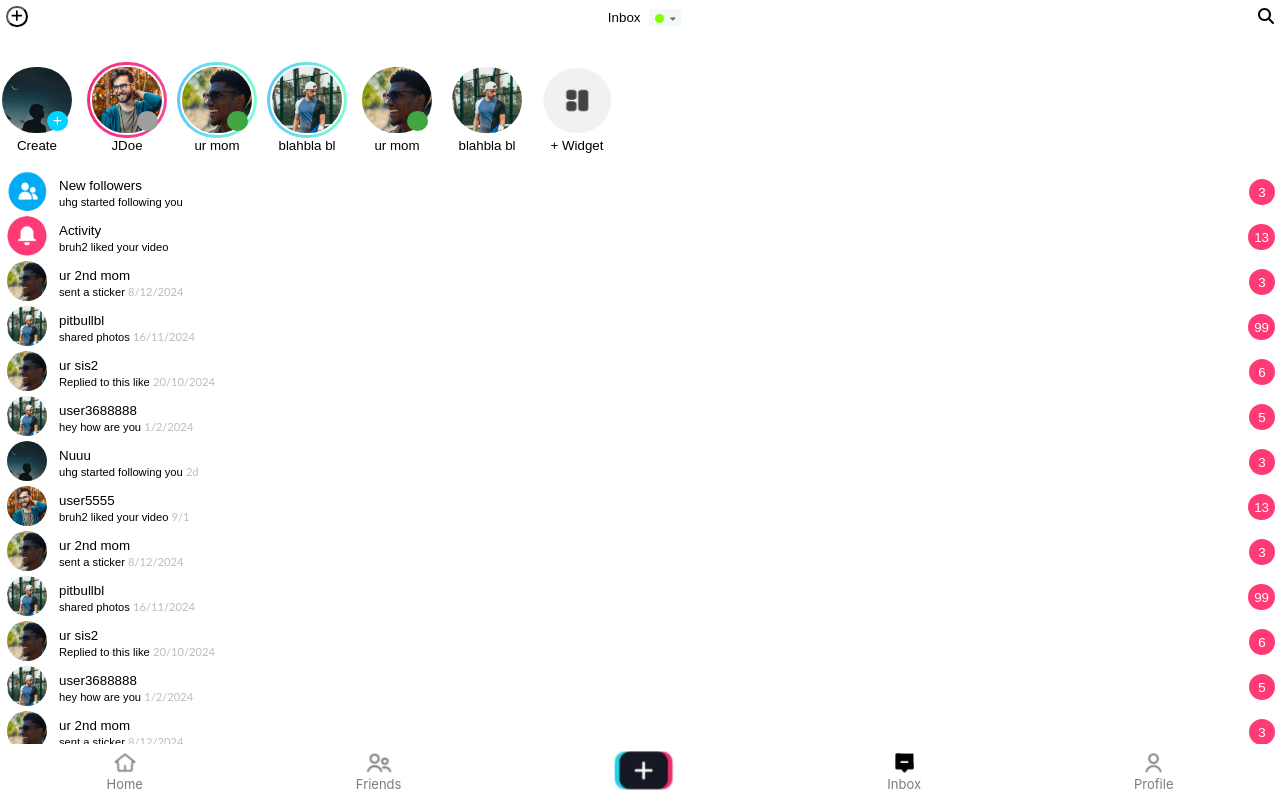
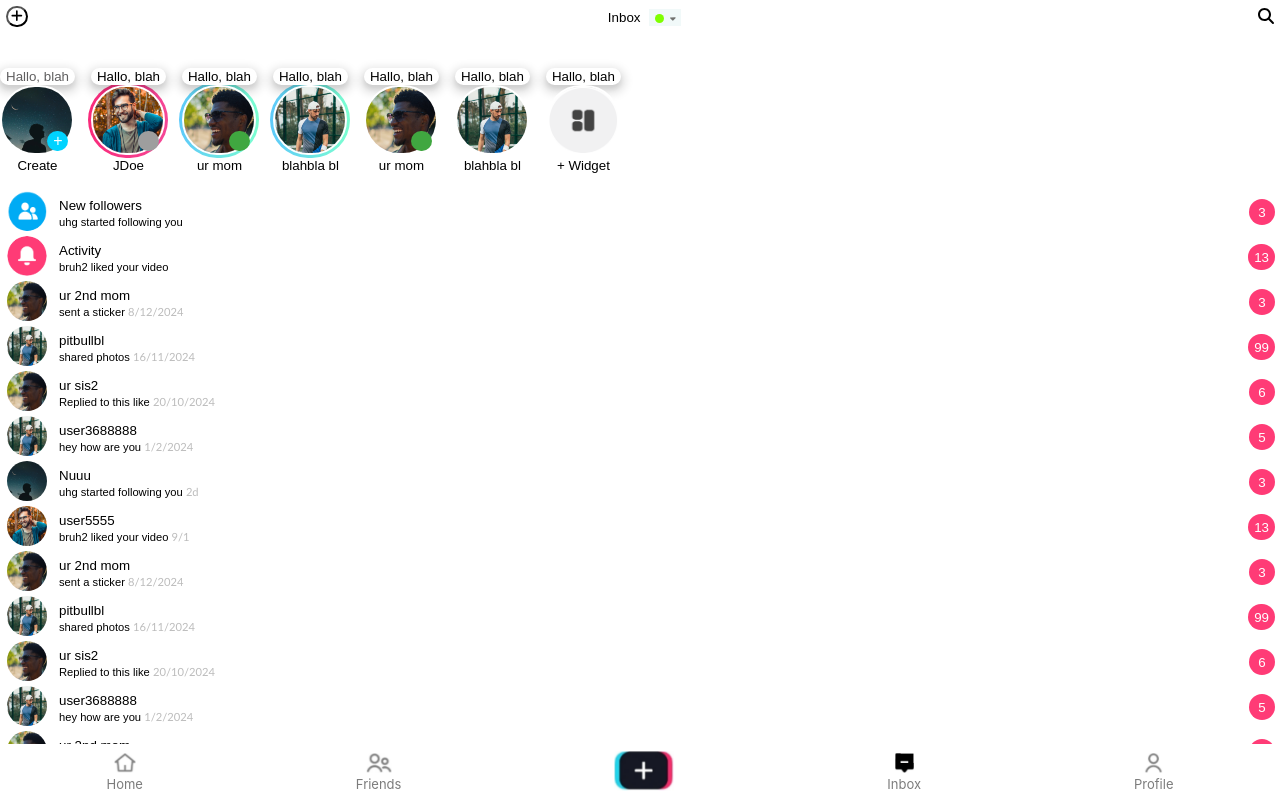
Before and after one commit to spasovags/Vidapp, a Next.js app: page /inbox in a window 1280 px wide. Shown: the top 798 px of the page. Built offline with nearby package versions, Linux system fonts and the light colour scheme; grey boxes are pictures that could not be loaded; a web font is replaced by a local one.

Commit message:
stories fix

```diff
--- a/components/InboxFriendsTop.js
+++ b/components/InboxFriendsTop.js
@@ -6,6 +6,7 @@ const InboxFriendsTop = (props) => {
 
   const activitySent = props.friendTop.activity;
   const hasStory = props.friendTop.hasStory;
+  const userThoughtNoMessage = props.friendTop.username === 'Create' ? true : false;
 
   const sendContextMenu = () => {
     const activity = props.friendTop.activity;
@@ -23,16 +24,25 @@ const InboxFriendsTop = (props) => {
     }
   };
 
-  const [isSendButtonText, setIsSendButtonText] = useState("Send");
-  const [isSentContextMenu, setIsSentContextMenu] = useState(false);
-
   const openChat = (event) => {
 
   }
-
+console.log(' uset ', userThoughtNoMessage);
     return (
       <div
         className={`${styles["InboxFriendsTopItemContainer"]}`}>
+        <div
+          className={`${styles["inboxTopThought"]}`}>
+
+           <button onClick={openChat}
+             className={`${styles["addThoughtButton"]}
+                     ${ userThoughtNoMessage ? `${styles["userHasNoMessage"]}` : ""  }`} >
+            {props.friendTop.thought}
+
+           </button>
+
+         </div>
+
          <div
           className={`${styles["photoTopItemContainer"]}`}>
 
--- a/components/InboxFriendsTopContainer.js
+++ b/components/InboxFriendsTopContainer.js
@@ -20,31 +20,38 @@ const InboxFriendsTopContainer = (props) => {
     const friendsTop = [
         { profpic: `${basePathProfpics}/${userdata[11].profpic}`,
         username: "Create",
+        thought: userdata[0].thought,
         activity: "add",
         hasStory: false},
         { profpic: `${basePathProfpics}/${userdata[1].profpic}`,
         username: "JDoe",
         activity: "live",
+        thought: userdata[1].thought,
         hasStory: false},
         { profpic: `${basePathProfpics}/${userdata[2].profpic}`,
         username: "ur mom",
         activity: "online",
+        thought: userdata[2].thought,
         hasStory: true},
         { profpic: `${basePathProfpics}/${userdata[3].profpic}`,
         username: "blahbla bl",
         activity: "none",
+        thought: userdata[3].thought,
         hasStory: true},
         { profpic: `${basePathProfpics}/${userdata[2].profpic}`,
         username: "ur mom",
         activity: "online",
+        thought: userdata[4].thought,
         hasStory: false},
         { profpic: `${basePathProfpics}/${userdata[3].profpic}`,
         username: "blahbla bl",
         activity: "none",
+        thought: userdata[5].thought,
         hasStory: false},
         { profpic: `${basePathProfpics}/${userdata[14].profpic}`,
         username: "+ Widget",
         activity: "none",
+        thought: userdata[6].thought,
         hasStory: false}
 
         ];
--- a/json/data.json
+++ b/json/data.json
@@ -7,6 +7,7 @@
       "likes": "566",
       "comments": "446",
       "saved": "88",
+      "thought": "Hallo, blah",
       "shares": "43",
       "replies": ["💯", "I'm doing everything I can", "thank you for the update", "big blessing is coming your way", "I've never tried it.", "I am so sorry for you" ],
       "description": "Lorem ipsum dolor sit amet consectetur adipisicing elit. Repellendus iste, ut natus, consectetur nobis dignissimos nostrum accusantium, est doloribus totam qui ratione sint laboriosam? Voluptatem perferendis dolor, nemo atque magnam fugiat non praesentium animi magni quia autem accusantium dignissimos dolor"
@@ -19,6 +20,7 @@
       "likes": "23k",
       "comments": "6,667",
       "saved": "1,235",
+      "thought": "Hallo, blah",
       "shares": "7,990",
       "replies": ["💯", "I'm doing everything I can", "thank you for the update", "big blessing is coming your way", "I've never tried it.", "I am so sorry for you" ],
       "description": "lorem"
@@ -31,6 +33,7 @@
       "likes": "990",
       "comments": "97",
       "saved": "47",
+      "thought": "Hallo, blah",
       "shares": "690",
       "replies": ["💯", "I'm doing everything I can"],
       "description": "erferendis s dolor"
@@ -43,6 +46,7 @@
       "likes": "1.7M",
       "comments": "33.5k",
       "saved": "78.2k",
+      "thought": "Hallo, blah",
       "shares": "347k",
       "description": "#jkhklp #voplkpo #hloolh",
       "replies": ["That’s amazing news ", "I'm going to get one ", "Next level.", "You've done amazing", "I've never tried it.", "You should hire elves " ]
@@ -55,6 +59,7 @@
       "likes": "0",
       "comments": "0",
       "saved": "0",
+      "thought": "Hallo, blah",
       "shares": "0",
       "replies": ["💯", "I'm doing everything I can", "thank you for the update", "big blessing is coming your way", "I've never tried it.", "I am so sorry for you" ],
       "description": "Lorem ipsum dolor sit amet consectetur adipisicing elit. Repellendus iste, ut natus, consectetur nobis dignissimos nostrum accusantium, est doloribus totam qui ratione sint laboriosam? Voluptatem perferendis dolor, nemo atque magnam fugiat non praesentium animi magni quia autem accusantium dignissimos dolor"
@@ -67,6 +72,7 @@
       "likes": "5.6M",
       "comments": "390.3k",
       "saved": "220.5k",
+      "thought": "Hallo, blah",
       "shares": "700.1k",
       "replies": ["💯", "I'm doing everything I can", "thank you for the update", "big blessing is coming your way", "I've never tried it.", "I am so sorry for you" ],
       "description": "Lorem ipsum dolor sit amet consectetur adipisicing elit. Repellendus iste, ut natus, consectetur nobis dignissimos nostrum accusantium, est doloribus totam qui ratione sint laboriosam? Voluptatem perferendis dolor, nemo atque magnam fugiat non praesentium animi magni quia autem accusantium dignissimos dolor"
@@ -79,6 +85,7 @@
       "likes": "89",
       "comments": "1,779",
       "saved": "24",
+      "thought": "Hallo, blah",
       "shares": "55",
       "replies": ["💯", "I'm doing everything I can", "thank you for the update", "big blessing is coming your way", "I've never tried it.", "I am so sorry for you" ],
       "description": "Lorem ipsum dolor sit amet consectetur adipisicing elit. Repellendus iste, ut natus, consectetur nobis dignissimos nostrum accusantium, est doloribus totam qui ratione sint laboriosam? Voluptatem perferendis dolor, nemo atque magnam fugiat non praesentium animi magni quia autem accusantium dignissimos dolor"
@@ -91,6 +98,7 @@
       "likes": "990k",
       "comments": "73.8k",
       "saved": "41.3k",
+      "thought": "Hallo, blah",
       "shares": "2.3M",
       "replies": ["💯", "I'm doing everything I can", "thank you for the update", "big blessing is coming your way", "I've never tried it.", "I am so sorry for you" ],
       "description": "Lorem ipsum dolor sit amet consectetur adipisicing elit. Repellendus iste, ut natus, consectetur nobis dignissimos nostrum accusantium, est doloribus totam qui ratione sint laboriosam? Voluptatem perferendis dolor, nemo atque magnam fugiat non praesentium animi magni quia autem accusantium dignissimos dolor"
@@ -103,6 +111,7 @@
       "likes": "40.8k",
       "comments": "150.6k",
       "saved": "507.2k",
+      "thought": "Hallo, blah",
       "shares": "1.3M",
       "replies": ["💯", "I'm doing everything I can", "thank you for the update", "big blessing is coming your way", "I've never tried it.", "I am so sorry for you" ],
       "description": "Lorem ipsum dolor sit amet consectetur adipisicing elit. Repellendus iste, ut natus, consectetur nobis dignissimos nostrum accusantium, est doloribus totam qui ratione sint laboriosam? Voluptatem perferendis dolor, nemo atque magnam fugiat non praesentium animi magni quia autem accusantium dignissimos dolor"
@@ -115,6 +124,7 @@
       "likes": "60k",
       "comments": "10.5k",
       "saved": "2,567",
+      "thought": "Hallo, blah",
       "shares": "8,667",
       "replies": ["💯", "I'm doing everything I can", "thank you for the update", "big blessing is coming your way", "I've never tried it.", "I am so sorry for you" ],
       "description": "Lorem ipsum dolor sit amet consectetur adipisicing elit. Repellendus iste, ut natus, consectetur nobis dignissimos nostrum accusantium, est doloribus totam qui ratione sint laboriosam? Voluptatem perferendis dolor, nemo atque magnam fugiat non praesentium animi magni quia autem accusantium dignissimos dolor"
@@ -127,6 +137,7 @@
       "likes": "1,677",
       "comments": "48",
       "saved": "5,900",
+      "thought": "Hallo, blah",
       "shares": "681",
       "replies": ["💯", "I'm doing everything I can", "thank you for the update", "big blessing is coming your way", "I've never tried it.", "I am so sorry for you" ],
       "description": "Lorem ipsum dolor sit amet consectetur adipisicing elit. Repellendus iste, ut natus, consectetur nobis dignissimos nostrum accusantium, est doloribus totam qui ratione sint laboriosam? Voluptatem perferendis dolor, nemo atque magnam fugiat non praesentium animi magni quia autem accusantium dignissimos dolor"
@@ -139,6 +150,7 @@
       "likes": "580.8k",
       "comments": "30.4k",
       "saved": "9,990",
+      "thought": "Hallo, blah",
       "shares": "50k",
       "replies": ["💯", "I'm doing everything I can", "thank you for the update", "big blessing is coming your way", "I've never tried it.", "I am so sorry for you" ],
       "description": "metnostrum, nemo atque magnam fugiat"
@@ -151,6 +163,7 @@
       "likes": "1,677",
       "comments": "48",
       "saved": "5,900",
+      "thought": "Hallo, blah",
       "shares": "681",
       "replies": ["💯", "I'm doing everything I can", "thank you for the update", "big blessing is coming your way", "I've never tried it.", "I am so sorry for you" ],
       "description": "Lorem ipsum dolor sit amet consectetur adipisicing elit. Repellendus iste, ut natus, consectetur nobis dignissimos nostrum accusantium, est doloribus totam qui ratione sint laboriosam? Voluptatem perferendis dolor, nemo atque magnam fugiat non praesentium animi magni quia autem accusantium dignissimos dolor"
@@ -163,6 +176,7 @@
       "likes": "580.8k",
       "comments": "30.4k",
       "saved": "9,990",
+      "thought": "Hallo, blah",
       "shares": "50k",
       "replies": ["💯", "I'm doing everything I can", "thank you for the update", "big blessing is coming your way", "I've never tried it.", "I am so sorry for you" ],
       "description": "metnostrum, nemo atque magnam fugiat"
@@ -175,6 +189,7 @@
       "likes": "580.8k",
       "comments": "30.4k",
       "saved": "9,990",
+      "thought": "Hallo, blah",
       "shares": "50k",
       "replies": ["💯", "I'm doing everything I can", "thank you for the update", "big blessing is coming your way", "I've never tried it.", "I am so sorry for you" ],
       "description": "metnostrum, nemo atque magnam fugiat"
--- a/styles/InboxFriendsTop.module.css
+++ b/styles/InboxFriendsTop.module.css
@@ -4,6 +4,19 @@
     justify-content: space-around;
     flex-direction: column;
    }
+.addThoughtButton,
+.userHasNoMessage{
+    background-color: white;
+    border-radius: 10px;
+}
+.addThoughtButton{
+    box-shadow: 0 4px 8px 5px rgba(0, 0, 0, 0.1), 0 4px 5px 0 rgba(0, 0, 0, 0.1);
+    border-style: none;
+}
+.userHasNoMessage{
+  color: #605f60;
+  border-style: none;
+}
 .picFriendsTopItemlive,
 .picFriendsTopItemadd,
 .picFriendsTopItemnone,
```
